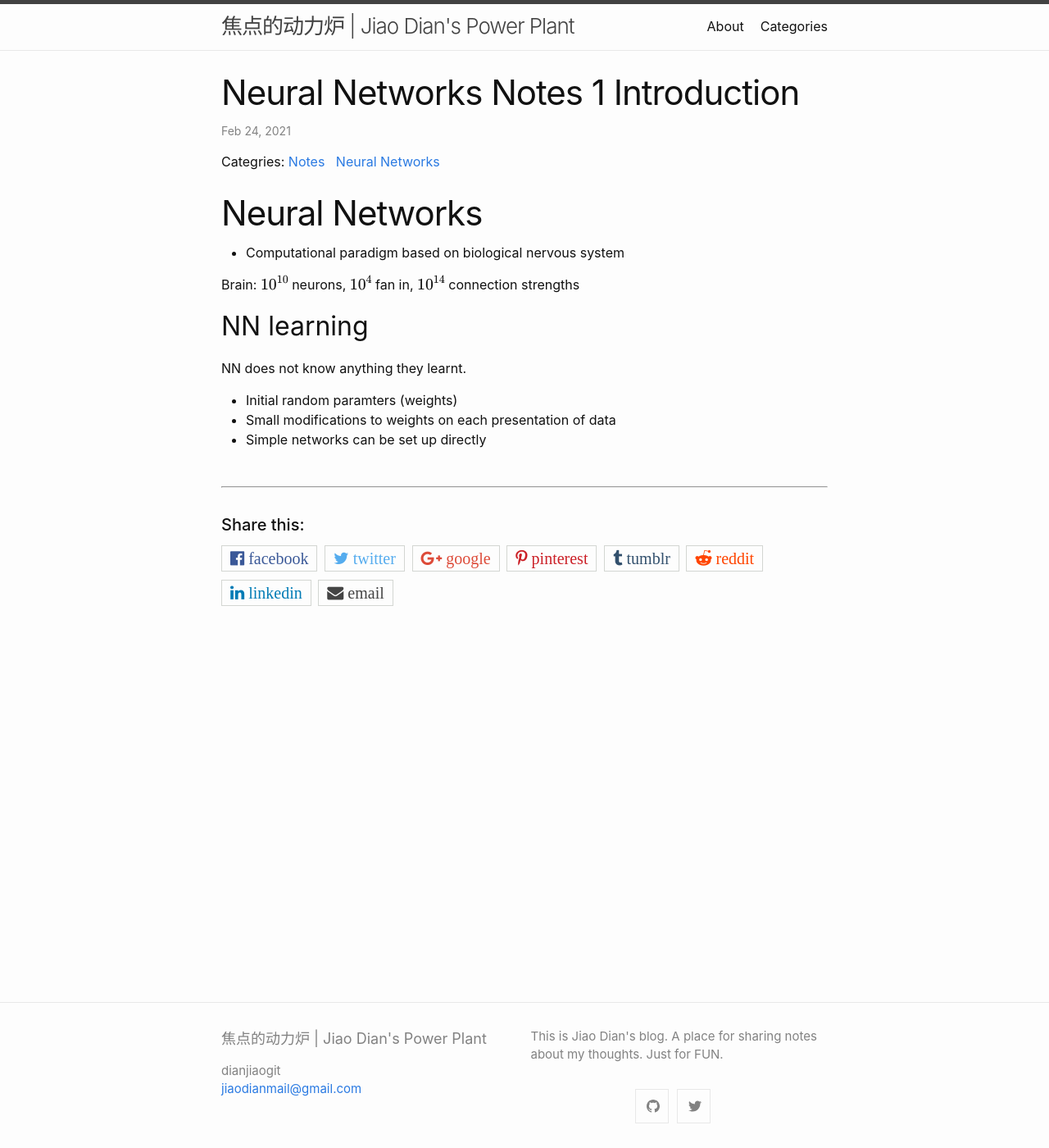
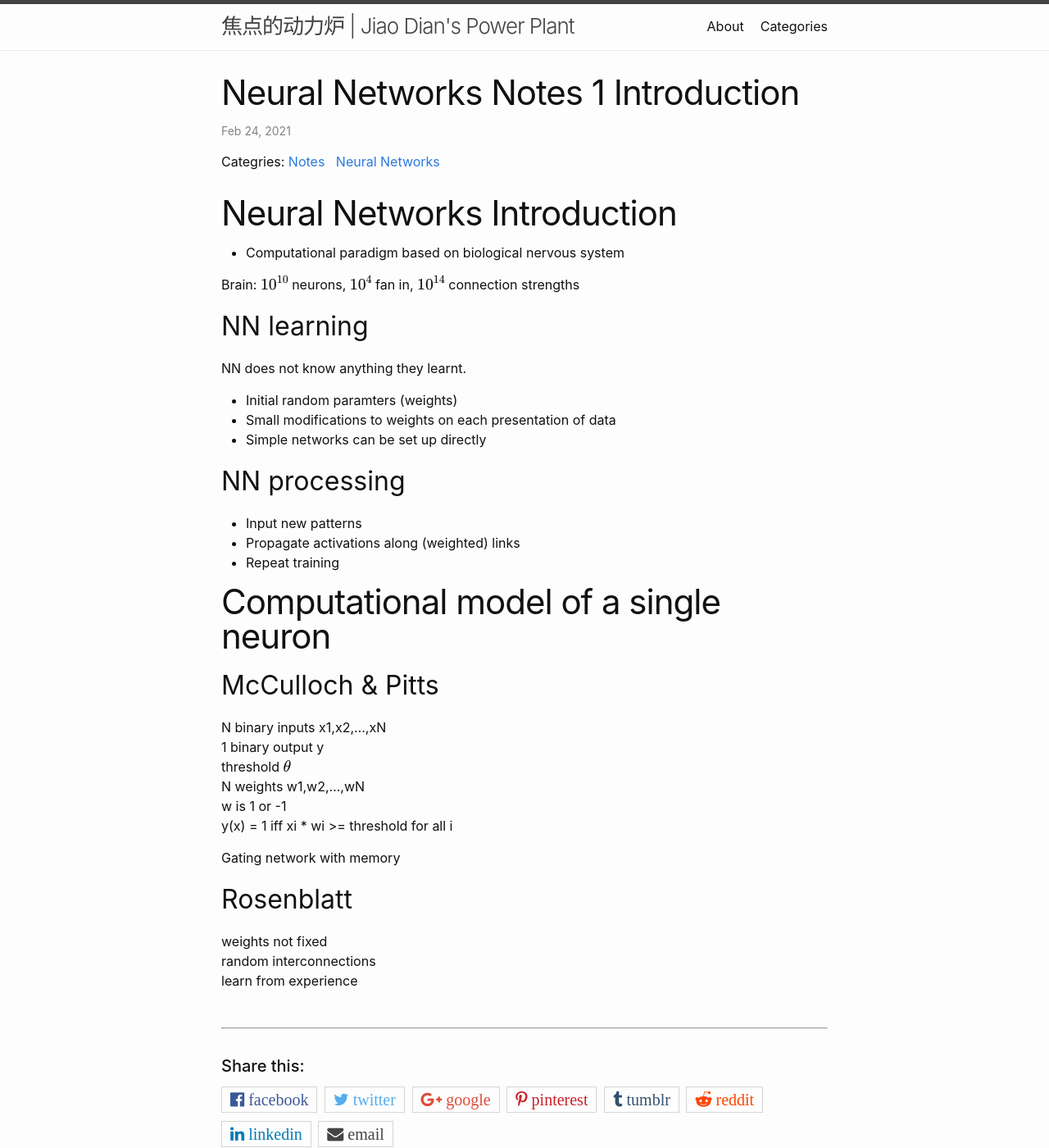
Before and after one commit to dianjiaogit/dianjiaogit.github.io, a Jekyll site: the page built from _posts/2021-02-24-NN notes.md, in a window 1280 px wide and 1400 px high. Shown: the whole window at 82% size. Built offline with Jekyll 4.4.1, drawn with Linux system fonts in a browser that asks for light colours; formulas are drawn with MathJax 3.

```diff
--- a/_posts/2021-02-24-NN notes.md
+++ b/_posts/2021-02-24-NN notes.md
@@ -5,7 +5,7 @@ date:   2021-2-24 11:00:00 +0800
 categories: [Notes, Neural Networks]
 ---
 
-# Neural Networks
+# Neural Networks Introduction
 - Computational paradigm based on biological nervous system
 
 Brain: $10^{10}$ neurons, $10^{4}$ fan in, $10^{14}$ connection strengths
@@ -16,3 +16,27 @@ NN does not know anything they learnt.
 - Initial random paramters (weights)
 - Small modifications to weights on each presentation of data
 - Simple networks can be set up directly
+
+## NN processing
+- Input new patterns
+- Propagate activations along (weighted) links
+- Repeat training
+
+# Computational model of a single neuron
+
+## McCulloch & Pitts
+
+N binary inputs x1,x2,...,xN
+1 binary output y
+threshold $\theta$
+N weights w1,w2,...,wN
+w is 1 or -1
+y(x) = 1 iff xi * wi >= threshold for all i
+
+Gating network with memory
+
+## Rosenblatt
+
+weights not fixed
+random interconnections
+learn from experience
```
Also changed, not shown: _posts/2021-03-02-SS notes.md (+1 -1 lines), _posts/2021-03-03-SS notes.md (added, +8 -0 lines).
